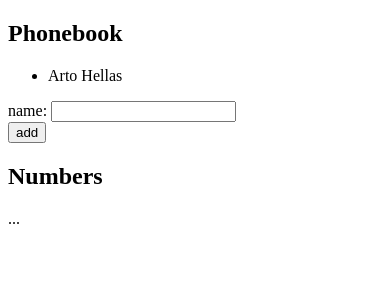
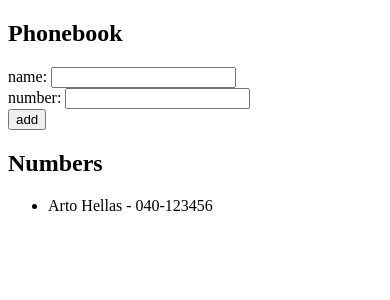
Before and after one commit to gricius/FullStackOpen, a React (Create React App) app in the folder part2/phonebook/: page / in a window 390 px wide. Shown: the top 300 px of the page. Built offline with nearby package versions, Linux system fonts and the light colour scheme.

Commit message:
add Phonebook Step2 and Step3

```diff
--- a/part2/phonebook/src/App.js
+++ b/part2/phonebook/src/App.js
@@ -1,8 +1,9 @@
 import {useState} from 'react';
 
 const App = () => {
-  const [persons, setPersons] = useState([{name: 'Arto Hellas', id: 1}]);
+  const [persons, setPersons] = useState([{name: 'Arto Hellas', id: 1, number: '040-123456'}]);
   const [newName, setNewName] = useState('');
+  const [newNumber, setNewNumber] = useState('');
 
   const addName = (event) => {
     event.preventDefault();
@@ -10,18 +11,20 @@ const App = () => {
       alert(`${newName} is already added to phonebook`);
       return;
     }
-    if (newName === '') {
-      alert('Please enter a name');
+    if (newName === '' || newNumber === '') {
+      alert('Please enter a name and number');
       return;
     }
 
     const nameObject = {
       name: newName,
+      number: newNumber,
       id: persons.length + 1,
     };
 
     setPersons(persons.concat(nameObject));
     setNewName('');
+    setNewNumber('');
   };
 
   const handleNameChange = (event) => {
@@ -29,20 +32,20 @@ const App = () => {
     setNewName(event.target.value);
   };
 
+  const handleNumberChange = (event) => {
+    console.log(event.target.value);
+    setNewNumber(event.target.value);
+  };
+
   return (
     <div>
       <h2>Phonebook</h2>
-      <ul>
-        {persons.map((person) => (
-          <li key={person.id}>
-            {person.name}
-          </li>
-        ))}
-
-      </ul>
       <form onSubmit={addName}>
         <div>
           name: <input value={newName} onChange={handleNameChange} />
+        </div>
+        <div>
+          number: <input value={newNumber} onChange={handleNumberChange} />
         </div>
         <div>
           <button type="submit">add</button>
@@ -50,7 +53,13 @@ const App = () => {
       </form>
 
       <h2>Numbers</h2>
-      ...
+      <ul>
+        {persons.map((person) => (
+          <li key={person.id}>
+            {person.name} - {person.number}
+          </li>
+        ))}
+      </ul>
 
     </div>
   );
```
Also changed, not shown: 1 other file (tests, documents, lock files or other folders).
